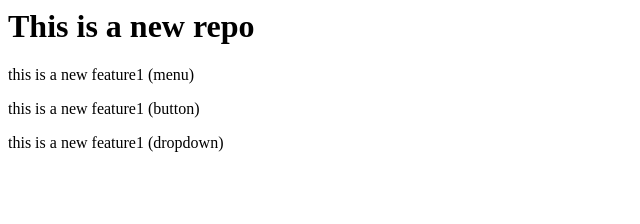
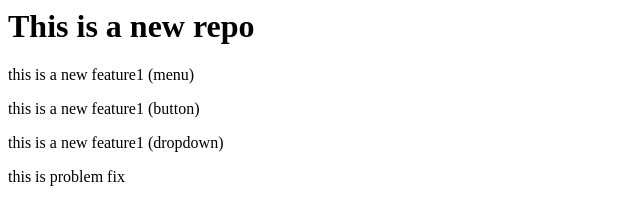
Before and after one commit to maruf-git/git-local-repo, a plain HTML site: page index.html in a window 1280 px wide. Shown: the whole page, without its empty margins (0-640 px from the left). Drawn offline with Linux system fonts and the light colour scheme.

Commit message:
fixed problem

```diff
--- a/index.html
+++ b/index.html
@@ -2,3 +2,4 @@
 <p>this is a new feature1 (menu)</p>
 <p>this is a new feature1 (button)</p>
 <p>this is a new feature1 (dropdown)</p>
+<p>this is problem fix</p>
```
